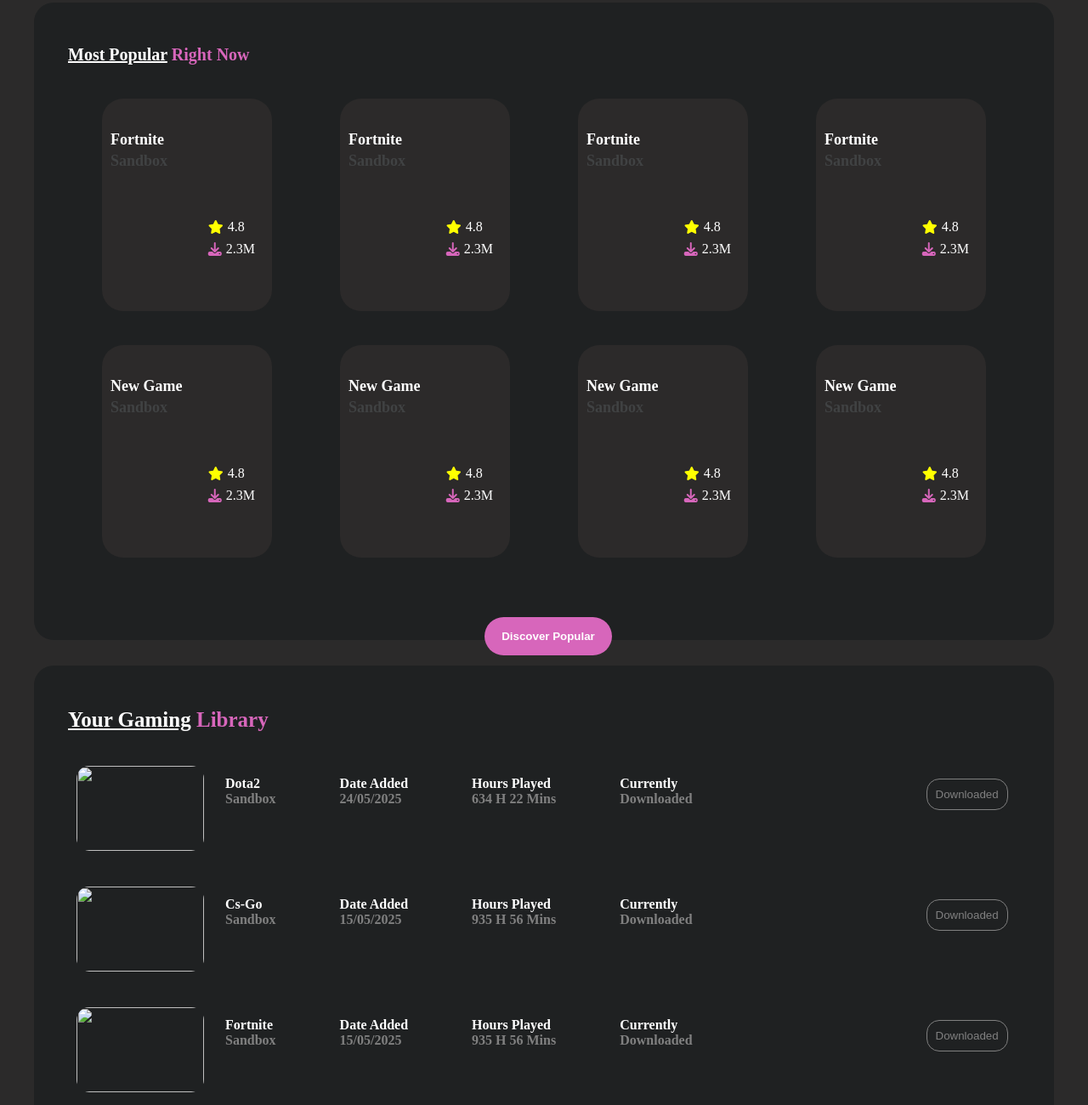
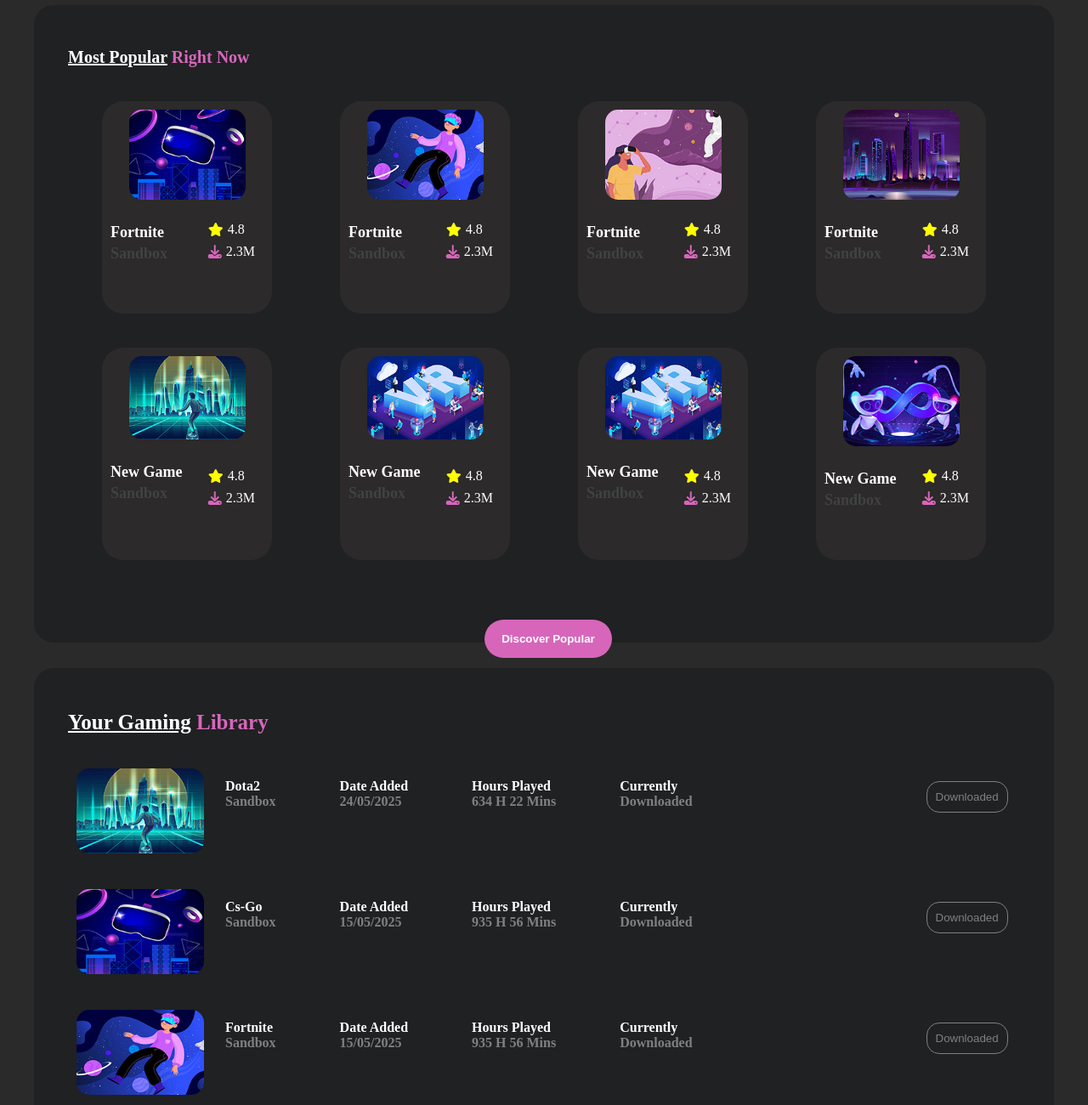
Before and after one commit to anshidaashraf/flexrepo, a plain HTML site: page index.html in a window 1280 px wide. Shown: the part 560-1860 px from the top of the page at 85% size. Drawn offline with Linux system fonts and the light colour scheme; files whose address does not match are found by name.

Commit message:
sixth commit

```diff
--- a/index.html
+++ b/index.html
@@ -15,7 +15,7 @@
 <body>
     <div class="main class">
         <div class="mainclass2">
-            <img src="game-01.jpg" alt="" id="logo">
+            <img src="logo.png" alt="" id="logo">
             <div class="inputcontainer">
                 <i class="fa-solid fa-magnifying-glass" id="glass"></i>
                 <input type="text" placeholder="Type Somthig">
@@ -26,7 +26,7 @@
                  <button>Details</button>
                  <button>Stream</button>
                 <button id="profile">Profile
-                    <img src="images/popular-01.jpg" alt="profile" id="profile-img">
+                    <img src="popular-01.jpg" alt="profile" id="profile-img">
                 </button>
             </div>
         </div>
@@ -48,7 +48,7 @@
                     <div class="img1">
                         <div class="imgone">
                             <div class="info">
-                                <img src="images/popular-01.jpg" alt="" id="i1">
+                                <img src="popular-01.jpg" alt="" id="i1">
                                 <h4>Fortnite <br> <span id="sp4"> Sandbox</span></h4>
                             </div>
                             <div class="ab">
@@ -60,7 +60,7 @@
                     <div class="img1">
                         <div class="imgone">
                             <div class="info">
-                                <img src="images/popular-02.jpg" alt="" id="i1">
+                                <img src="popular-02.jpg" alt="" id="i1">
                                 <h4>Fortnite <br> <span id="sp4"> Sandbox</span></h4>
                             </div>
                             <div class="ab">
@@ -72,7 +72,7 @@
                     <div class="img1">
                         <div class="imgone">
                             <div class="info">
-                                <img src="images/popular-03.jpg" alt="" id="i1">
+                                <img src="popular-03.jpg" alt="" id="i1">
                                 <h4>Fortnite <br> <span id="sp4"> Sandbox</span></h4>
                             </div>
                             <div class="ab">
@@ -84,7 +84,7 @@
                     <div class="img1">
                         <div class="imgone">
                             <div class="info">
-                                <img src="images/popular-04.jpg" alt="" id="i1">
+                                <img src="popular-04.jpg" alt="" id="i1">
                                 <h4>Fortnite <br> <span id="sp4"> Sandbox</span></h4>
                             </div>
                             <div class="ab">
@@ -99,7 +99,7 @@
                         <div class="img1">
                             <div class="imgone">
                                 <div class="info">
-                                    <img src="images/popular-05.jpg" alt="" id="i1">
+                                    <img src="popular-05.jpg" alt="" id="i1">
                                         <h4>New Game <br> <span id="sp4"> Sandbox</span></h4>
                                 </div>
                                 <div class="ab">
@@ -113,7 +113,7 @@
                         <div class="img1">
                             <div class="imgone">
                                 <div class="info">
-                                    <img src="images/popular-06.jpg" alt="" id="i1">
+                                    <img src="popular-06.jpg" alt="" id="i1">
                                         <h4>New Game <br> <span id="sp4"> Sandbox</span></h4>
                                     </div>
                                     <div class="ab">
@@ -127,7 +127,7 @@
                          <div class="img1">
                             <div class="imgone">
                                 <div class="info">
-                                    <img src="images/popular-06.jpg" alt="" id="i1">
+                                    <img src="popular-06.jpg" alt="" id="i1">
                                         <h4>New Game <br> <span id="sp4"> Sandbox</span></h4>
                                     </div>
                                     <div class="ab">
@@ -141,7 +141,7 @@
                         <div class="img1">
                             <div class="imgone">
                                 <div class="info">
-                                    <img src="images/popular-08.jpg" alt="" id="i1">
+                                    <img src="popular-08.jpg" alt="" id="i1">
                                         <h4>New Game <br> <span id="sp4"> Sandbox</span></h4>
                                     </div>
                                     <div class="ab">
@@ -162,7 +162,7 @@
                 </div>
                 <div class="games">
                     <div class="gameone">
-                        <img src="images/popular-05.jpg" alt="" id="gameimg">
+                        <img src="popular-05.jpg" alt="" id="gameimg">
                          <div class="divdata">
                             <h4 id="gamehead">Dota2 <br> <span id="sp5">Sandbox</span></h4>
                         </div>
@@ -183,7 +183,7 @@
 
                 <div class="games">
                     <div class="gameone">
-                        <img src="images/popular-01.jpg" alt="" id="gameimg">
+                        <img src="popular-01.jpg" alt="" id="gameimg">
                          <div class="divdata">
                             <h4 id="gamehead">Cs-Go <br> <span id="sp5">Sandbox</span></h4>
                         </div>
@@ -204,7 +204,7 @@
 
                 <div class="games">
                     <div class="gameone">
-                        <img src="images/popular-02.jpg" alt="" id="gameimg">
+                        <img src="popular-02.jpg" alt="" id="gameimg">
                          <div class="divdata">
                             <h4 id="gamehead">Fortnite<br> <span id="sp5">Sandbox</span></h4>
                         </div>
```
